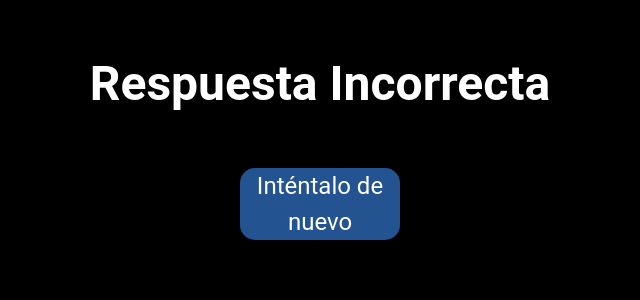
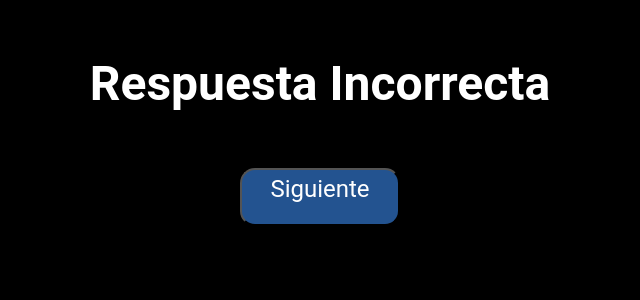
Before and after one commit to srGironR/Civispartum, a React (Create React App) app: page /Bv2p3 in a window 1280 px wide. Shown: the top 300 px of the page, without its empty margins (320-960 px from the left). Built offline with nearby package versions, Linux system fonts and the light colour scheme.

Commit message:
Preguntas referendo y cosas de diseño

```diff
--- a/src/components/Profile/profile.js
+++ b/src/components/Profile/profile.js
@@ -96,7 +96,7 @@ class Profile extends React.Component {
               <div className="cardsP">
                 <RCard
                   isrc={Wise}
-                  descript="Completa el vídeo voto sin errores"
+                  descript="Completa el vídeo Referendo sin errores"
                   score={this.state.premio1}
                 />
                 <RCard
--- a/src/components/Video/Questions/BadAnswer.js
+++ b/src/components/Video/Questions/BadAnswer.js
@@ -5,6 +5,8 @@ import { Component } from 'react';
 import {withRouter} from 'react-router-dom';
 
 class Bad extends Component{
+
+
 
     render() {
         return(
--- a/src/components/Video/Questions/FullvidP.css
+++ b/src/components/Video/Questions/FullvidP.css
@@ -22,7 +22,7 @@
   flex-direction: row;
   align-items: center;
   justify-content: center;
-  margin-top: 36rem;
+  margin-top: 37rem;
   z-index: 1;
 }
 
--- a/src/components/Video/Questions/case1.js
+++ b/src/components/Video/Questions/case1.js
@@ -19,6 +19,7 @@ class Case1 extends React.Component {
             height="480px"
             controls="True"
             playing="True"
+            loop='True'
           />
         </div>
         <Animated
--- a/src/components/Video2/Questions/badv2.js
+++ b/src/components/Video2/Questions/badv2.js
@@ -2,15 +2,50 @@ import React from 'react';
 import "../Questions/GoodBad.css"
 import {Link} from 'react-router-dom';
 import { Component } from 'react';
+import axios from "axios";
 import {withRouter} from 'react-router-dom';
 
 class Badv2 extends Component{
+
+    state ={
+
+        form2:{
+          "nombreEst":localStorage.getItem("NombreUsuario"),
+          "puntaje": 2,
+          "descripcionPuntaje":"Pregunta 1 Referendo"
+        },
+        error:false,
+        errorMes:"",
+      }
+
+      handlerButton =()=>{
+        let url = 'http://localhost:8080/usuario/puntaje/new';
+        axios.post(url, this.state.form2)
+        .then(response =>{
+            if(response.data === "Ok"){
+                console.log("ok");
+            }else{
+                this.setState({
+                    error : true,
+                    errorMes : response.data
+                })
+            }
+            console.log(response);
+        }).catch( error =>{
+            console.log(error)
+            this.setState({
+                error : true,
+                errorMes : "Error del servicio"
+            })
+        })
+
+    }
 
     render() {
         return(
     <div className="Bad-place">
         <div className="Title-ans"><b>Respuesta Incorrecta </b></div>
-       <Link className="ttS" to="/V2P1"><div className="btnSgt" ><p>Inténtalo de nuevo</p></div></Link>
+       <Link className="ttS" to="/V2P2"><button className="btnSgt" onClick={this.handlerButton}><p>Siguiente</p></button></Link>
     </div>
 
 );
--- a/src/components/Video2/Questions/badv2p3.js
+++ b/src/components/Video2/Questions/badv2p3.js
@@ -3,14 +3,49 @@ import "../Questions/GoodBad.css"
 import {Link} from 'react-router-dom';
 import { Component } from 'react';
 import {withRouter} from 'react-router-dom';
+import axios from "axios";
 
 class Bv2p3 extends Component{
+
+    state ={
+
+        form2:{
+          "nombreEst":localStorage.getItem("NombreUsuario"),
+          "puntaje": 2,
+          "descripcionPuntaje":"Pregunta 3 Referendo"
+        },
+        error:false,
+        errorMes:"",
+      }
+
+      handlerButton =()=>{
+        let url = 'http://localhost:8080/usuario/puntaje/new';
+        axios.post(url, this.state.form2)
+        .then(response =>{
+            if(response.data === "Ok"){
+                console.log("ok");
+            }else{
+                this.setState({
+                    error : true,
+                    errorMes : response.data
+                })
+            }
+            console.log(response);
+        }).catch( error =>{
+            console.log(error)
+            this.setState({
+                error : true,
+                errorMes : "Error del servicio"
+            })
+        })
+
+    }
 
     render() {
         return(
     <div className="Bad-place">
         <div className="Title-ans"><b>Respuesta Incorrecta </b></div>
-       <Link className="ttS" to="/V2P3"><div className="btnSgt" ><p>Inténtalo de nuevo</p></div></Link>
+       <Link className="ttS" to="/V2P4"><button className="btnSgt" onClick={this.handlerButton}><p>Siguiente</p></button></Link>
     </div>
 
 );
--- a/src/components/Video2/Questions/bv2p2.js
+++ b/src/components/Video2/Questions/bv2p2.js
@@ -3,14 +3,47 @@ import "../Questions/GoodBad.css"
 import {Link} from 'react-router-dom';
 import { Component } from 'react';
 import {withRouter} from 'react-router-dom';
+import axios from "axios";
+class Bv2p2 extends Component{
+    state ={
 
-class Bv2p2 extends Component{
+        form2:{
+          "nombreEst":localStorage.getItem("NombreUsuario"),
+          "puntaje": 2,
+          "descripcionPuntaje":"Pregunta 2 Referendo"
+        },
+        error:false,
+        errorMes:"",
+      }
+
+      handlerButton =()=>{
+        let url = 'http://localhost:8080/usuario/puntaje/new';
+        axios.post(url, this.state.form2)
+        .then(response =>{
+            if(response.data === "Ok"){
+                console.log("ok");
+            }else{
+                this.setState({
+                    error : true,
+                    errorMes : response.data
+                })
+            }
+            console.log(response);
+        }).catch( error =>{
+            console.log(error)
+            this.setState({
+                error : true,
+                errorMes : "Error del servicio"
+            })
+        })
+
+    }
 
     render() {
         return(
     <div className="Bad-place">
         <div className="Title-ans"><b>Respuesta Incorrecta </b></div>
-       <Link className="ttS" to="/V2P2"><div className="btnSgt" ><p>Inténtalo de nuevo</p></div></Link>
+       <Link className="ttS" to="/V2P3"><button className="btnSgt" onClick={this.handlerButton}><p>Siguiente</p></button></Link>
     </div>
 
 );
--- a/src/components/Video2/Questions/gudv2p4.js
+++ b/src/components/Video2/Questions/gudv2p4.js
@@ -36,7 +36,7 @@ class GoodFinal extends React.Component {
     },
     form1: {
       nombreEst: localStorage.getItem("NombreUsuario"),
-      puntaje: 5,
+      puntaje: 3,
       descripcionPuntaje: "Pregunta 4 Referendo",
     },
     error: false,
--- a/src/components/pag1/pag1.js
+++ b/src/components/pag1/pag1.js
@@ -29,8 +29,8 @@ function pag1(){
                 <b className="title">¿Por qué aprender Competencias Ciudadanas con Civispartum?</b>
                 <p>Entendemos que todas las personas tienen diferentes formas de aprender,
                      por ello esta plataforma se presenta como una alternativa a lo tradicional,
-                     utilizando elementos audiovisuales que pretenden dar una experiencia activa y entretenida,
-                     con la cual se pueda adquirir y ampliar conocimientos de competencias ciudadanas.  </p>
+                     utilizando elementos audiovisuales que pretenden dar una experiencia activa y entretenida
+                     para ampliar conocimientos de las competencias ciudadanas Colombiana.  </p>
             </div>
             </section>
             <hr className="new4" width="90%"  align="center"/>
--- a/src/components/registro/registro.css
+++ b/src/components/registro/registro.css
@@ -31,7 +31,7 @@
 }
 .TiSub{
     font-weight: bold;
-    margin: 10rem 0 0 0;
+    margin: 9rem 0 0 0;
 }
 .InI-cont{
     display: flex;
```
Also changed, not shown: src/components/registro/registro.js (+7 -0 lines).
